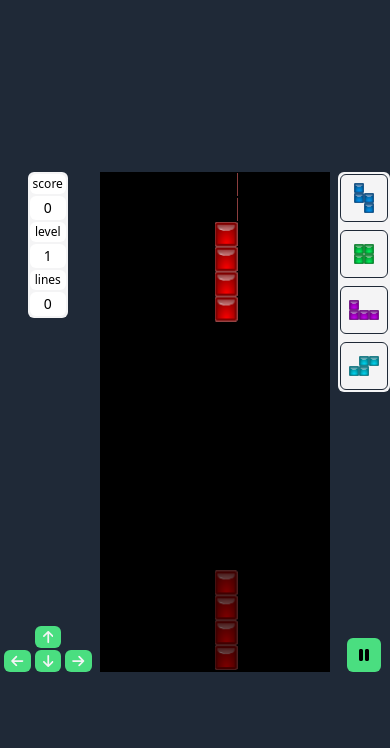
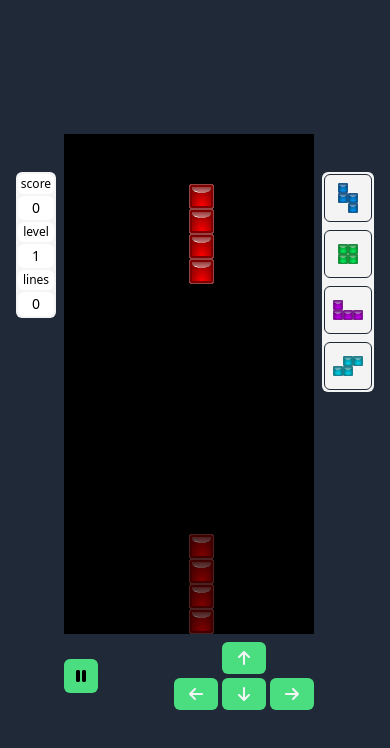
Before and after one commit to salihdhaifullah/tetris-game, a React (Vite) app: page / in a window 390 px wide. Both pictures are taken after a click on the button "start game". Shown: the top 748 px of the page. Built offline with nearby package versions, Linux system fonts and the light colour scheme.

Commit message:
add README and fix mobile view

```diff
--- a/src/App.tsx
+++ b/src/App.tsx
@@ -34,13 +34,13 @@ function App() {
     }, [])
 
     useEffect(() => {
-       if (tg.current && isGame) tg.current.puase(isPause);
+        if (tg.current && isGame) tg.current.puase(isPause);
     }, [isPause, isGame])
 
     return (
-        <div className="sm:gap-5 gap-2 flex justify-center items-center w-screen h-screen flex-row">
+        <div className="sm:gap-5 gap-2 flex justify-center items-center w-full h-screen flex-row">
 
-            <div className="flex items-center h-[500px] ml-1  my-2 justify-between flex-col">
+            <div className="flex items-center h-[500px] my-2 justify-between flex-col">
                 {!isGame ? null : (
                     <>
                         <div className="bg-zinc-100 p-0.5 rounded-md flex w-[40px] sm:w-[100px] flex-col gap-0.5 border-gray-800">
@@ -54,25 +54,25 @@ function App() {
                             <span className="sm:p-1 text-sm p-0.5 sm:text-base border-gray-800 text-center w-full rounded-md h-[200%] bg-white">{linesCount}</span>
                         </div>
 
-                        <div className="flex items-center justify-center flex-col sm:gap-1 gap-0.5">
+                        <div className="hidden sm:flex items-center justify-center flex-col gap-1">
 
                             <div className="flex-col flex justify-center items-center">
-                                <button onClick={() => arrow("ArrowUp")} className="bg-green-400 text-center border-gray-800 cursor-pointer flex justify-center items-center outline-none sm:px-4 sm:py-2 sm:text-base px-2 py-1 text-sm fill-zinc-100 rounded-md">
+                                <button onClick={() => arrow("ArrowUp")} className="bg-green-400 text-center border-gray-800 cursor-pointer flex justify-center items-center outline-none px-4 py-2 text-base fill-zinc-100 rounded-md">
                                     <ArrowIcon />
                                 </button>
                             </div>
 
                             <div className="gap-1 flex flex-row">
 
-                                <button onClick={() => arrow("ArrowLeft")} className="bg-green-400 text-center border-gray-800 cursor-pointer flex justify-center items-center outline-none sm:px-4 sm:py-2 sm:text-base px-2 py-1 text-sm fill-zinc-100 rounded-md">
+                                <button onClick={() => arrow("ArrowLeft")} className="bg-green-400 text-center border-gray-800 cursor-pointer flex justify-center items-center outline-none px-4 py-2 text-base fill-zinc-100 rounded-md">
                                     <ArrowIcon className="-rotate-90" />
                                 </button>
 
-                                <button onClick={() => arrow("ArrowDown")} className="bg-green-400 text-center border-gray-800 cursor-pointer flex justify-center items-center outline-none sm:px-4 sm:py-2 sm:text-base px-2 py-1 text-sm fill-zinc-100 rounded-md">
+                                <button onClick={() => arrow("ArrowDown")} className="bg-green-400 text-center border-gray-800 cursor-pointer flex justify-center items-center outline-none px-4 py-2 text-base fill-zinc-100 rounded-md">
                                     <ArrowIcon className="rotate-180" />
                                 </button>
 
-                                <button onClick={() => arrow("ArrowRight")} className="bg-green-400 text-center border-gray-800 cursor-pointer flex justify-center items-center outline-none sm:px-4 sm:py-2 sm:text-base px-2 py-1 text-sm fill-zinc-100 rounded-md">
+                                <button onClick={() => arrow("ArrowRight")} className="bg-green-400 text-center border-gray-800 cursor-pointer flex justify-center items-center outline-none px-4 py-2 text-base fill-zinc-100 rounded-md">
                                     <ArrowIcon className="rotate-90" />
                                 </button>
 
@@ -83,11 +83,47 @@ function App() {
                 )}
             </div>
 
-            <div className="bg-black w-[250px] h-[500px] flex justify-center items-center ">
+            <div className="flex flex-col justify-center items-center">
                 {isGame ? (
-                    <canvas ref={canvesCallback} onClick={() => arrow(" ")} width={250} height={500} className="w-full h-full"> </canvas>
+                    <>
+                        <div className="bg-black w-[250px] h-[500px] flex flex-col justify-center items-center">
+                            <canvas ref={canvesCallback} onClick={() => arrow(" ")} width={250} height={500} className="w-full h-full"> </canvas>
+                        </div>
+
+                        <div className="sm:hidden flex items-center w-full mt-2 justify-between flex-row  gap-0.5">
+                            <button onClick={() => setIsPause((prev) => !prev)} className="bg-green-400 flex text-center border-gray-800 cursor-pointer outline-none px-3 py-[9px] text-base text-zinc-100 rounded-md">
+                                {isPause ? <PlayIcon /> : <PauseIcon />}
+                            </button>
+
+                            <div className="flex items-center justify-center flex-col gap-1">
+
+                                <div className="flex-col flex justify-center items-center">
+                                    <button onClick={() => arrow("ArrowUp")} className="bg-green-400 text-center border-gray-800 cursor-pointer flex justify-center items-center outline-none px-4 py-2 text-base fill-zinc-100 rounded-md">
+                                        <ArrowIcon />
+                                    </button>
+                                </div>
+
+                                <div className="gap-1 flex flex-row">
+
+                                    <button onClick={() => arrow("ArrowLeft")} className="bg-green-400 text-center border-gray-800 cursor-pointer flex justify-center items-center outline-none px-4 py-2 text-base fill-zinc-100 rounded-md">
+                                        <ArrowIcon className="-rotate-90" />
+                                    </button>
+
+                                    <button onClick={() => arrow("ArrowDown")} className="bg-green-400 text-center border-gray-800 cursor-pointer flex justify-center items-center outline-none px-4 py-2 text-base fill-zinc-100 rounded-md">
+                                        <ArrowIcon className="rotate-180" />
+                                    </button>
+
+                                    <button onClick={() => arrow("ArrowRight")} className="bg-green-400 text-center border-gray-800 cursor-pointer flex justify-center items-center outline-none px-4 py-2 text-base fill-zinc-100 rounded-md">
+                                        <ArrowIcon className="rotate-90" />
+                                    </button>
+
+                                </div>
+
+                            </div>
+                        </div>
+                    </>
                 ) : (
-                    <div className="flex flex-col justify-center">
+                    <div className="bg-black w-[250px] h-[500px] flex flex-col justify-center items-center">
                         <button className="bg-green-400 text-center border-gray-800 cursor-pointer p-0.5 text-zinc-100 rounded-md text-base" onClick={() => setIsGame(true)}>
                             start game
                         </button>
@@ -113,14 +149,13 @@ function App() {
                             ))}
                         </div>
 
-                        <button onClick={() => setIsPause((prev) => !prev)} className="bg-green-400 text-center border-gray-800 cursor-pointer outline-none sm:px-4 sm:py-3 sm:text-lg  px-3 py-[9px] text-base text-zinc-100 rounded-md">
+                        <button onClick={() => setIsPause((prev) => !prev)} className="bg-green-400 hidden sm:flex text-center border-gray-800 cursor-pointer outline-none px-4 py-3 text-lg text-zinc-100 rounded-md">
                             {isPause ? <PlayIcon /> : <PauseIcon />}
                         </button>
                     </>
                 )}
             </div>
 
-
         </div>
     )
 }
```
Also changed, not shown: 1 other file (tests, documents, lock files or other folders).
